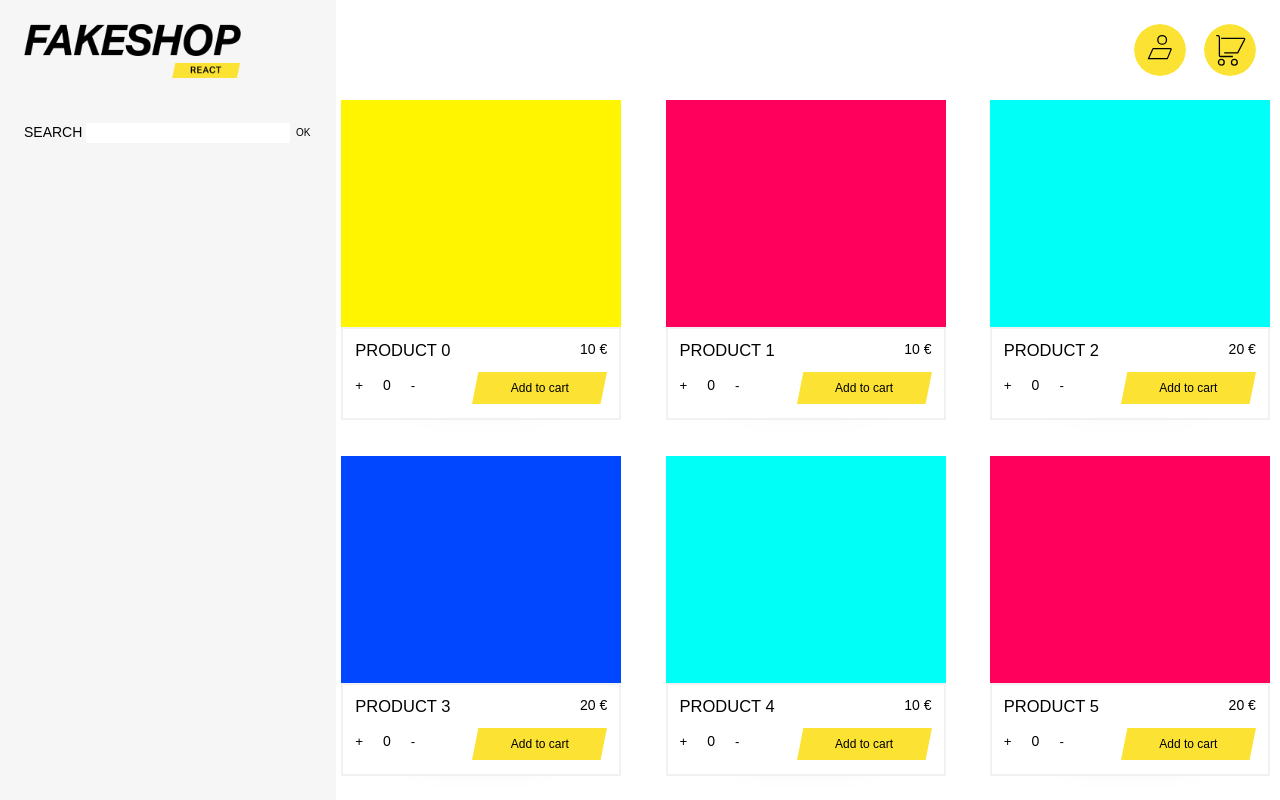
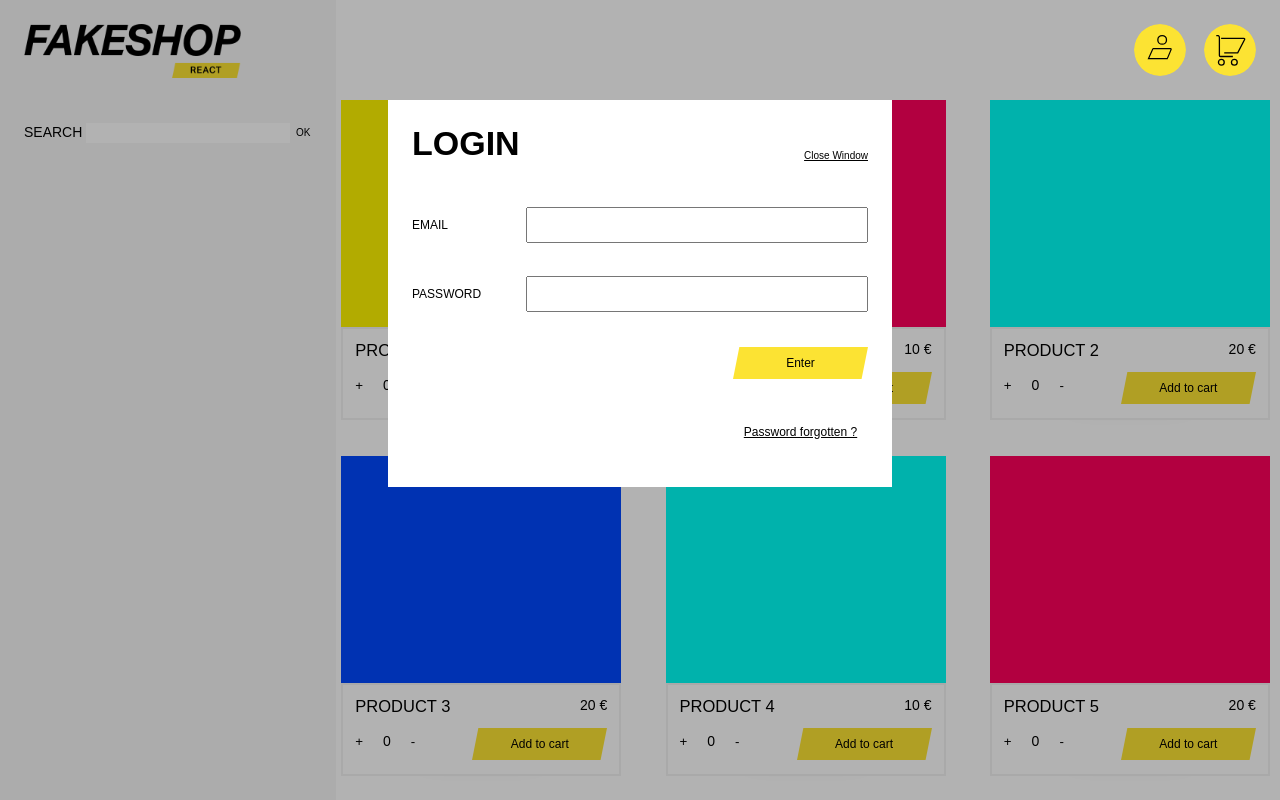
Before and after one commit to in-roma/fakeshop-react, a React (Create React App) app: page /login in a window 1280 px wide. Shown: the top 800 px of the page. Built offline with nearby package versions, Linux system fonts and the light colour scheme; a web font is replaced by a local one.

Commit message:
version with account page

```diff
--- a/src/App.js
+++ b/src/App.js
@@ -4,6 +4,7 @@ import Home from './components/Home';
 import Nav from './components/Nav';
 import Result from './components/Result';
 import Cart from './components/Cart';
+import Login from './components/Login';
 import { BrowserRouter as Router, Switch, Route, Link } from 'react-router-dom';
 
 
@@ -20,7 +21,7 @@ class App extends React.Component {
             <Router>
             <div className="page">
             <div className="menu">
-                <img className="account-button" src="./img/accout-icon.svg"></img>
+                <Link to="/login"><img className="account-button" src="./img/accout-icon.svg"></img></Link>
                 <Link to="/cart"><img className="cart-button" src="./img/cart-icon.svg"></img></Link>
             </div>
             <Nav />
@@ -29,6 +30,7 @@ class App extends React.Component {
             <Switch>
                 <Route path="/" exact component={Home}></Route>
                 <Route path="/cart" exact component={Cart}></Route>
+                <Route path="/login" exact component={Login}></Route>
             </Switch>
             </Router>
         );
--- a/src/components/Home.jsx
+++ b/src/components/Home.jsx
@@ -2,14 +2,7 @@ import React from "react";
 import { Link } from "react-router-dom";
 
 const Home = () => {
-  return (
-    <div className="menu">
-        <img className="account-button" src="./img/accout-icon.svg"></img>
-        <Link to="/cart">
-        <img className="cart-button" src="./img/cart-icon.svg"></img>
-    </Link>
-    </div>
-  );
+  return (<div className="home"></div>);
 };
 
 export default Home;
--- /dev/null
+++ b/src/components/Login.jsx
@@ -0,0 +1,22 @@
+import React from 'react';
+import { Link } from 'react-router-dom';
+
+const Login = () => {
+
+            return (
+            <div className="login">
+                 <Link to="/"><div className="card-background"></div></Link>
+                <div className="login-window">
+                    <h1>LOGIN</h1> <Link id="close-window-login" to="/"><span>Close Window</span></Link>
+                    <span id="email">EMAIL</span><input type="text" className="email-input" placeholder=""></input>
+                    <span id="password">PASSWORD</span><input type="text" className="password-input" placeholder=""></input>
+                    <div className="btn-login">Enter</div>
+                    <span id="forgot-password">Password forgotten ?</span>
+                </div>
+            </div>
+            )
+
+    }
+
+
+export default Login;
--- a/src/components/Result.jsx
+++ b/src/components/Result.jsx
@@ -1,6 +1,5 @@
 import React from 'react';
 import Product from './Product';
-import { Link } from 'react';
 
 export default class Result extends React.Component {
     constructor(props) {
--- a/src/scss/_cart.scss
+++ b/src/scss/_cart.scss
@@ -36,7 +36,7 @@
         font-size: 34px;
 
         font-weight: 600;
-        margin: 24px 0px 24px 24px;
+        margin: 0px 0px 24px 0px;
         justify-self: self-start;
     }
     span {
--- /dev/null
+++ b/src/scss/_login.scss
@@ -0,0 +1,111 @@
+.login-window {
+    width: 504px;
+    height: auto;
+    background-color: white;
+    z-index: 1;
+    position: fixed;
+    top: 100px;
+    opacity: 1;
+    left: 50%;
+    transform: translate(-50%,0);
+    display: grid;
+    grid-template-columns: 1fr 1fr 1fr 1fr;
+    grid-template-rows: 1fr 1fr 1fr 1fr 1fr;
+    row-gap: 6px;
+    padding: 24px;
+    column-gap: 6px;
+    justify-items: center;
+    align-items: center;
+
+    h1 {
+        grid-column: 1 / 2;
+        grid-row: 1/2;
+        font-size: 34px;
+        font-weight: 600;
+        margin: 0px 0px 24px 0px;
+        justify-self: start;
+    }
+    #close-window-login {
+        font-size:10px;
+        grid-column: 4/5;
+        grid-row: 1/2;
+        justify-self: self-end;
+        text-decoration: underline;
+        color: black;
+
+    }
+    #email {
+        grid-column: 1 / 1;
+        grid-row: 2/3;
+        font-size: 12px;
+        font-weight: 500;
+        justify-self: start;
+    }
+
+    .email-input {
+        grid-column: 2 / 5;
+        grid-row: 2/3;
+        font-size: 12px;
+        font-weight: 500;
+        justify-self: start;
+        width: 100%;
+        height: 36px;
+        font-size: 18px;
+    }
+
+    #password {
+        grid-column: 1 / 1;
+        grid-row: 3/4;
+        font-size: 12px;
+        font-weight: 500;
+        justify-self: start;
+    }
+
+    .password-input {
+        grid-column: 2 / 5;
+        grid-row: 3/4;
+        font-size: 12px;
+        font-weight: 500;
+        justify-self: start;
+        width: 100%;
+        height: 36px;
+        font-size: 18px;
+    }
+}
+
+
+.btn-login {
+    width: 135px;
+    height: 32px;
+    grid-column: 4/5;
+    grid-row: 4/5;
+    background-image: url("../assets/btn-Add-to-cart.png");
+    background-repeat: no-repeat;
+    display: flex;
+    flex-flow: row nowrap;
+    justify-content: center;
+    align-items: center;
+    font-size: 12px;
+    font-weight: 500;
+    &:hover {
+    background-image: url("../assets/btn-Add-to-cart-hover.svg");
+    color: white;
+    }
+    &:active {
+        background-image: url("../assets/btn-Add-to-cart.svg");
+        color: white;
+        }
+}
+button {
+    border: none;
+    background: none;
+}
+
+
+#forgot-password {
+    grid-column: 4/5;
+    grid-row: 5/6;
+    font-size: 12px;
+    font-weight: 500;
+    text-decoration: underline;
+}
--- a/src/scss/main.scss
+++ b/src/scss/main.scss
@@ -1,4 +1,5 @@
 @import "_setup.scss";
 @import "_app.scss";
 @import "_cart.scss";
+@import "_login.scss";
 @import "_product.scss";
```
Also changed, not shown: 30 other files (tests, documents, lock files or other folders).
